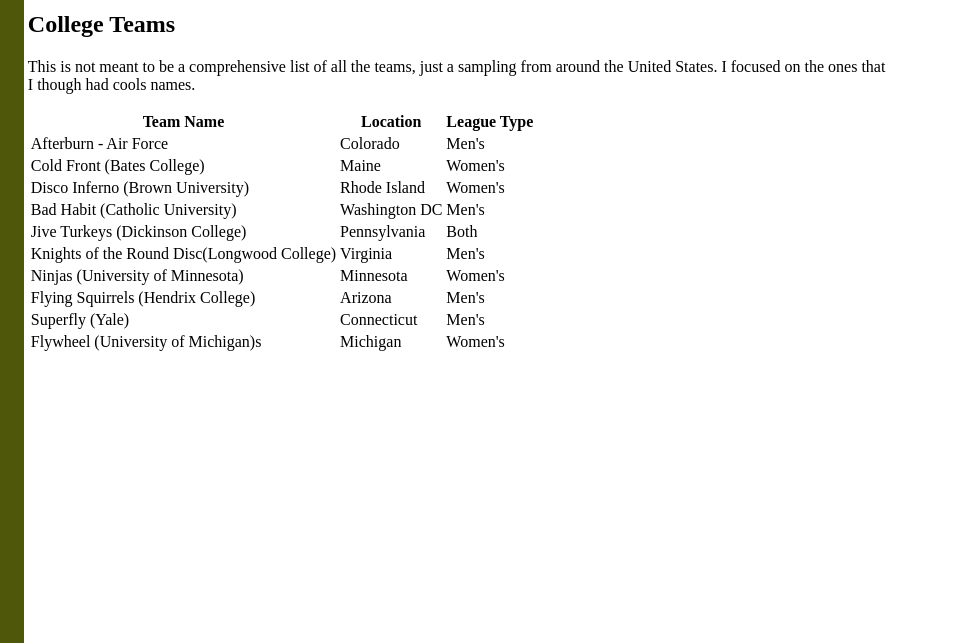
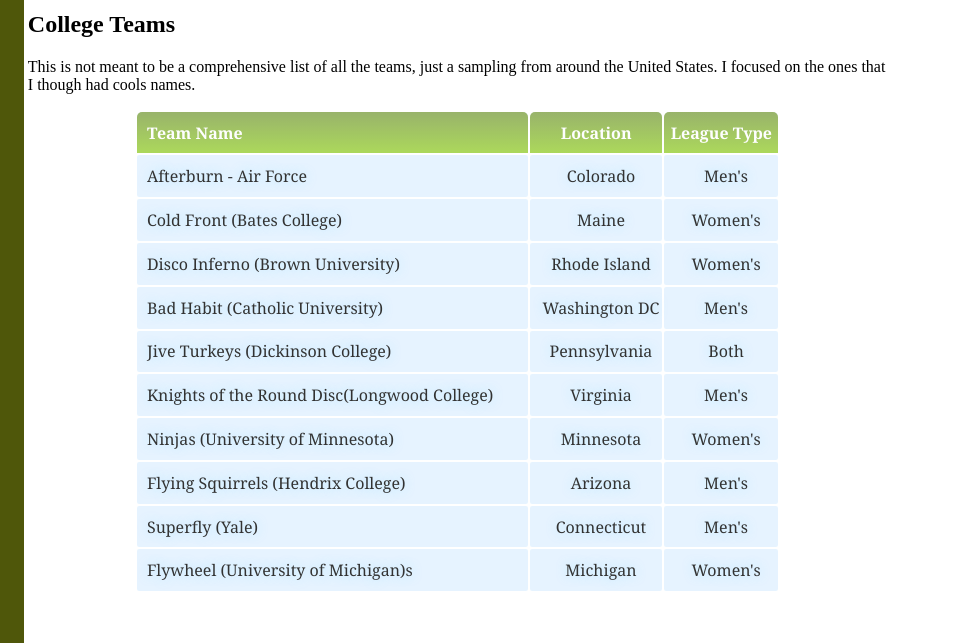
Before and after one commit to AbdullahShabbir11/AdvStyled-Web, a plain HTML site: page Simple-CSS-Web/teams.html in a window 1280 px wide. Shown: the part 204-847 px from the top of the page, 309-1280 px from the left. Drawn offline with Linux system fonts and the light colour scheme.

Commit message:
added style for table.

```diff
--- a/Simple-CSS-Web/css/hw2.css
+++ b/Simple-CSS-Web/css/hw2.css
@@ -61,3 +61,55 @@
     height: 80%;
     margin: 1% 0% 4% 0%;
 }
+
+
+/* style for table  */
+table {
+    margin: 0 auto;
+    font-family: Georgia, 'Times New Roman', Times, serif;
+    size: 100%;
+    font-weight: 200;
+    line-height: 100%;
+    width: 75%;
+    height: 100%;
+}
+
+th {
+    background-color: rgb(126, 161, 68);
+    background-image: -webkit-linear-gradient(rgb(126, 161, 68), rgb(152, 207, 49));
+    background-image: -moz-linear-gradient(rgb(126, 161, 68), rgb(152, 207, 49));
+    background-image: -o-linear-gradient(rgb(126, 161, 68), rgb(152, 207, 49));
+    background-image: linear-gradient(rgb(126, 161, 68), rgb(152, 207, 49));
+    color: rgb(255, 255, 255);
+    padding: 2% 0%;
+    border-radius: 5px 5px 0 0;
+    border-bottom: thick;
+    opacity: 0.99;
+}
+
+
+tr {
+    background-color: rgb(224, 241, 255);
+    opacity: 0.8;
+    text-align: center;
+
+}
+
+tr td:first-child {
+    text-align: left;
+}
+
+tr th:first-child {
+    text-align: left;
+    padding-left: 1.5%;
+}
+
+tr:hover {
+    opacity: 1;
+}
+
+td {
+    padding: 2% 0 2% 1.5%;
+    border-radius: 2px;
+    text-shadow: 0 0 10px rgba(123, 224, 255, 0.5);
+}
```
